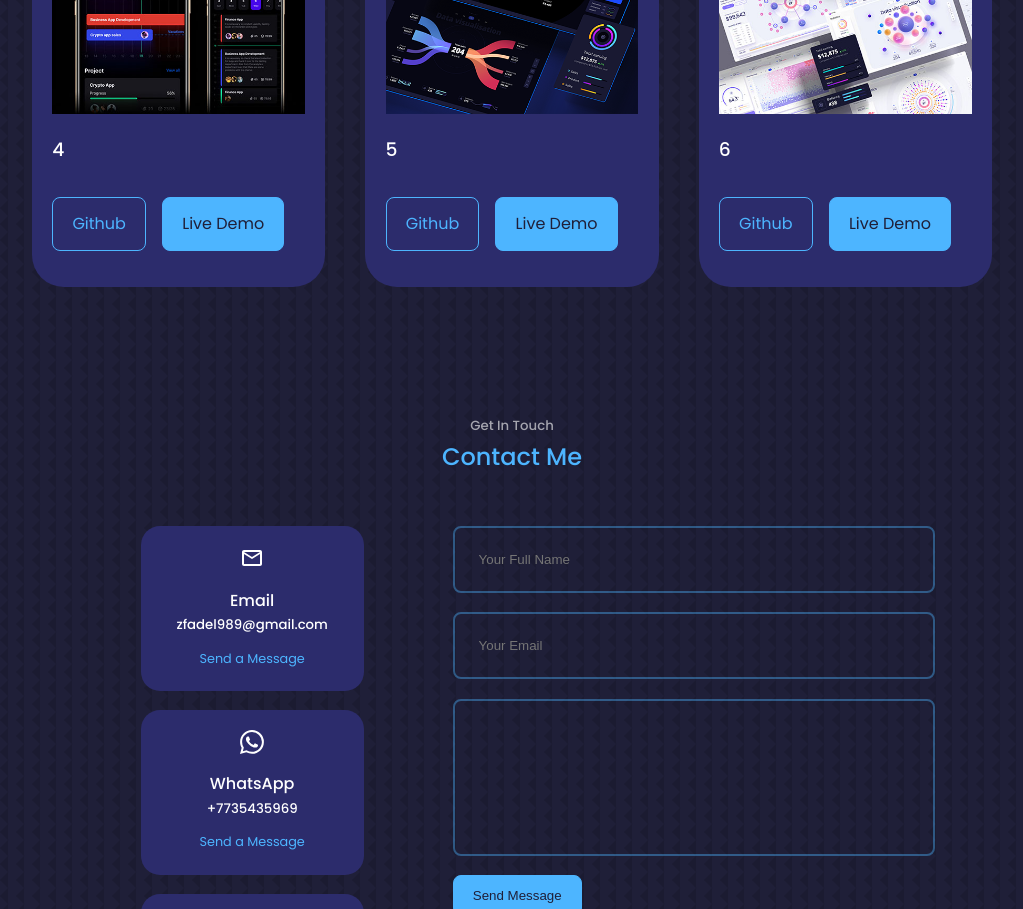
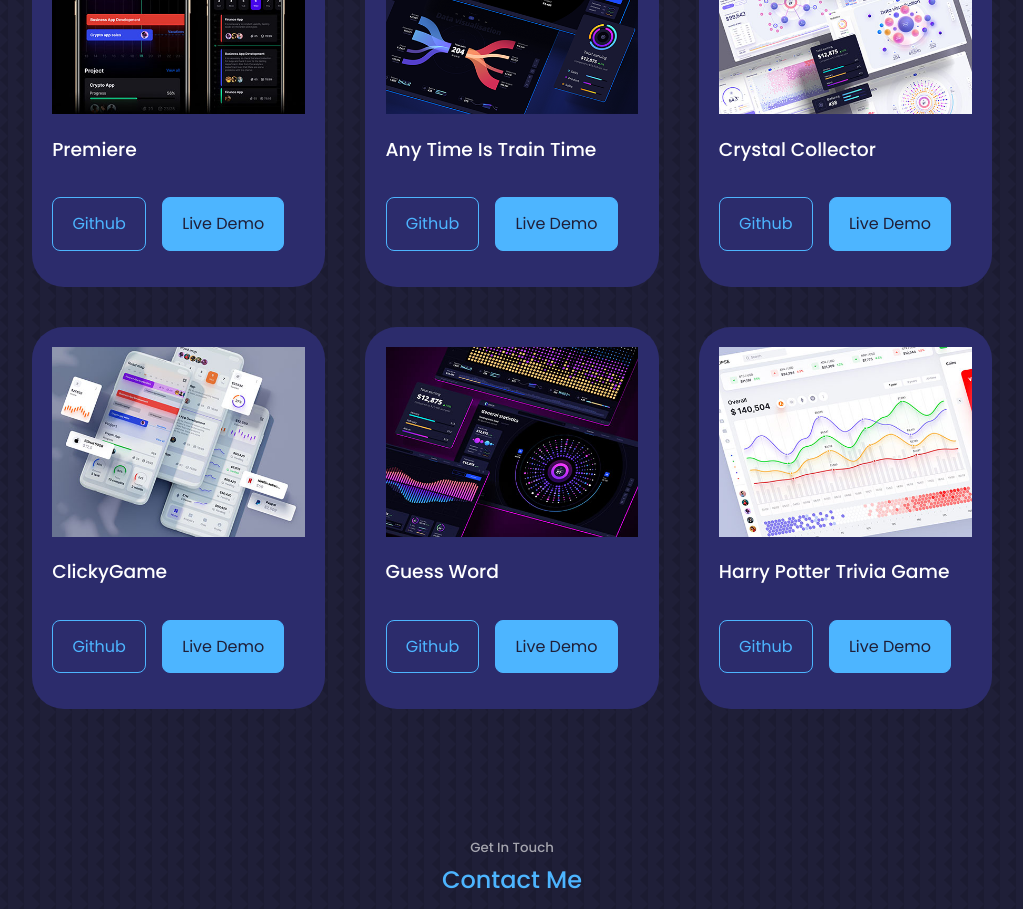
Before and after one commit to zaidfadel89/My-Portfolio1-1-24, a React (Create React App) app: page / in a window 1280 px wide. Shown: the part 3240-4149 px from the top of the page, without its empty margins (128-1151 px from the left). Built offline with nearby package versions, Linux system fonts and the light colour scheme.

Commit message:
add more Projects

```diff
--- a/src/components/portfolio/Portfolio.jsx
+++ b/src/components/portfolio/Portfolio.jsx
@@ -28,15 +28,15 @@ const data =[
   {
     id:3,
     image:IMG3,
-    title:'3',
+    title:'ChangeTheWorld',
     github:'https://github.com/progject-3/project-3',
-    demo: 'https://github.com/progject-3/project-3'
+    demo: 'https://zaidfadel89.github.io/ChangeTheWord/'
   },
 
   {
     id:4,
     image:IMG4,
-    title:'4',
+    title:'Premiere',
     github:'https://github.com/zaidfadel/newProject-2',
     demo: 'https://github.com/zaidfadel/newProject-2'
     },
@@ -44,7 +44,7 @@ const data =[
   {
     id:5,
     image:IMG5,
-    title:'5',
+    title:'Any Time Is Train Time',
     github:'https://github.com/zaidfadel89/Train-7_app.index',
     demo: 'https://zaidfadel89.github.io/Train-7_app.index/'
 
@@ -53,9 +53,36 @@ const data =[
   {
     id:6,
     image:IMG6,
-    title:'6',
+    title:'Crystal Collector',
     github:'https://github.com/zaidfadel89/unit_4_Game.index',
     demo: 'https://zaidfadel89.github.io/unit_4_Game.index/'
+
+
+  },
+  {
+    id:7,
+    image:IMG3,
+    title:'ClickyGame',
+    github:'https://github.com/zaidfadel89/ClickyGame_build_with_ReactJS',
+    demo: 'https://zaidfadel89.github.io/ClickyGame_build_with_ReactJS/'
+
+
+  },
+  {
+    id:8,
+    image:IMG2,
+    title:'Guess Word',
+    github:'https://github.com/zaidfadel89/Word-Guess-Game.index',
+    demo: 'https://zaidfadel89.github.io/Word-Guess-Game.index/'
+
+
+  },
+  {
+    id:9,
+    image:IMG1,
+    title:'Harry Potter Trivia Game',
+    github:'https://github.com/zaidfadel89/Trivia_Game2.index',
+    demo: 'https://zaidfadel89.github.io/Trivia_Game2.index/'
 
 
   },
```
Also changed, not shown: 16 other files (tests, documents, lock files or other folders).
